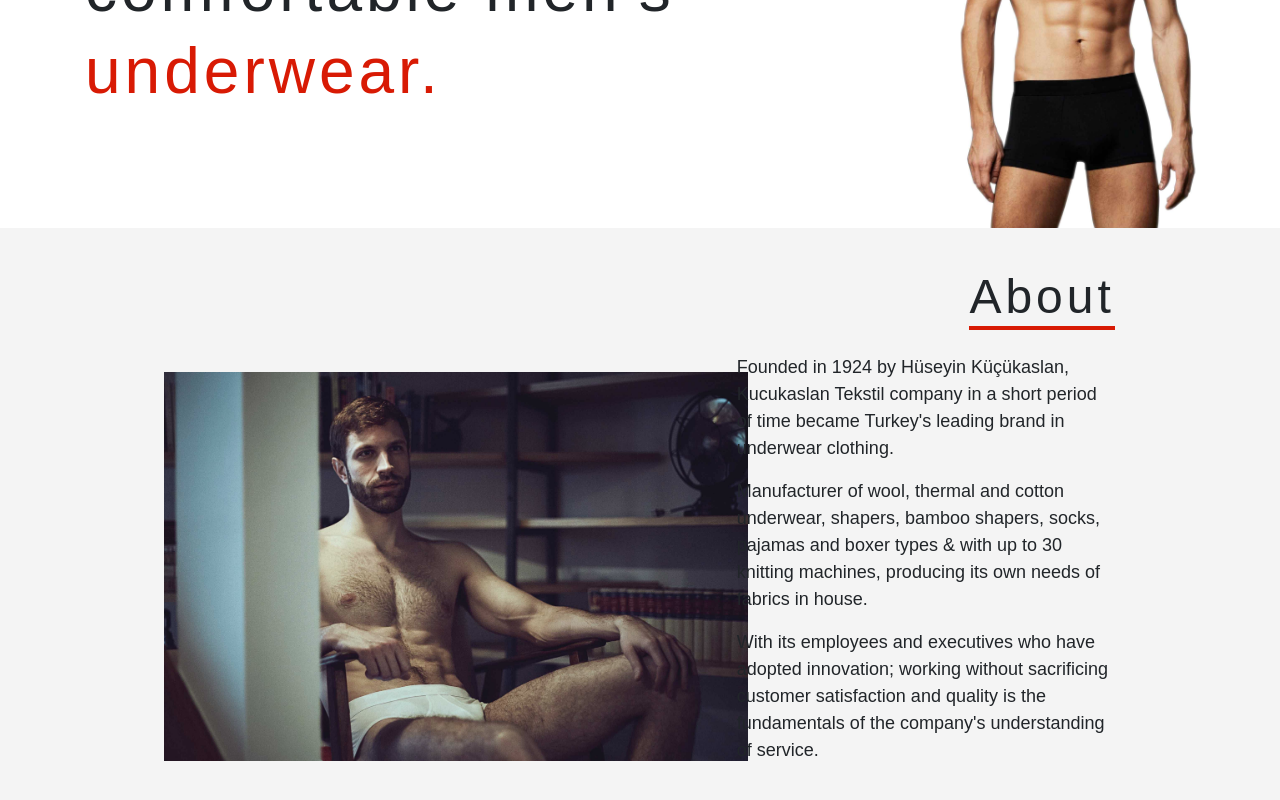
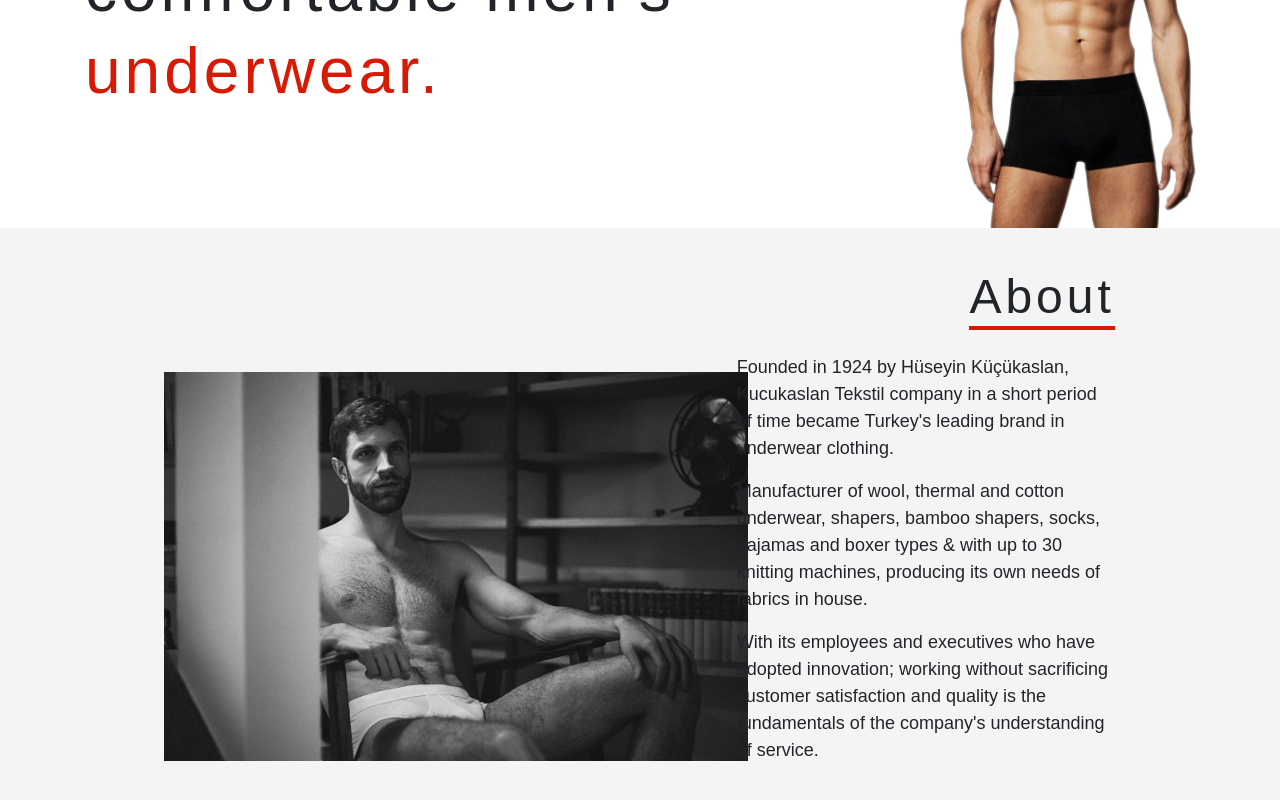
Before and after one commit to Sezer-dev/Boxer-Producer, a Nuxt app: page / in a window 1280 px wide. Shown: the part 462-1262 px from the top of the page. Built offline with nearby package versions, Linux system fonts and the light colour scheme.

Commit message:
Changed filter value to 1 and added a transition when hoverin over

```diff
--- a/components/About.vue
+++ b/components/About.vue
@@ -52,10 +52,11 @@ export default {}
 .boxer-sitting {
   height: 389px;
   width: auto;
-  filter: grayscale(0.2);
+  filter: grayscale(1);
 }
 .boxer-sitting:hover {
   filter: grayscale(0);
+  transition: all 0.2s;
 }
 .red-line {
   border-bottom: 4px solid #d81a04;
```
